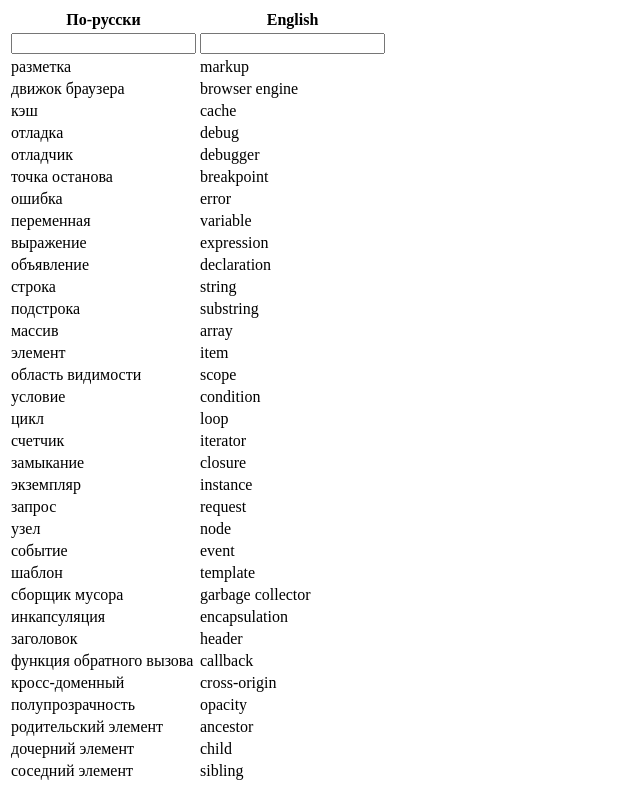
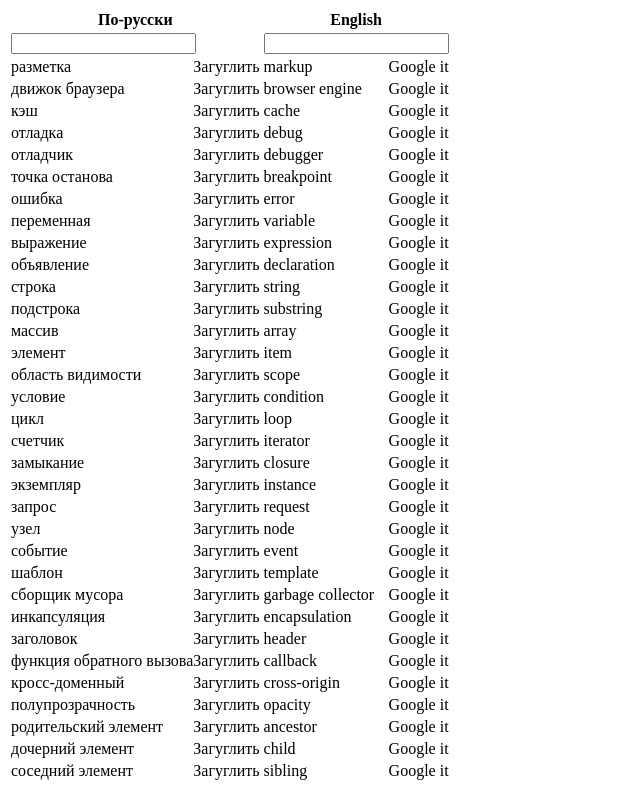
Before and after one commit to undeletable/fe-ru-en-dictionary, a plain HTML site: page index.html in a window 1280 px wide. Shown: the whole page, without its empty margins (0-640 px from the left). Drawn offline with Linux system fonts and the light colour scheme.

Commit message:
Added Google search link

```diff
--- a/script.js
+++ b/script.js
@@ -135,7 +135,7 @@
             }
         ];
         for (var i = 0, count = tableData.length, tBody = $('.dictionary > tbody'); i < count; i++) {
-            var row = '<tr><td>' + tableData[i].ru + '</td><td>' + tableData[i].en + '</td></tr>';
+            var row = '<tr><td class="ru"><span class="term">' + tableData[i].ru + '</span><span class="google">Загуглить</span></td><td class="en"><span class="term">' + tableData[i].en + '</span><span class="google">Google it</span></td></tr>';
             tBody.append(row);
         }
         $('.loading').hide();
@@ -143,5 +143,10 @@
         $('.dictionary').tablesorter({
             widgets: ['filter']
         });
+        $('.dictionary').on('click', '.google', function (event) {
+            var keyword = $(this).siblings('.term').text(),
+                url = 'http://google.com/search?q=' + keyword;
+            window.open(url, '_blank');
+        });
     });
 }(jQuery));
--- a/style.css
+++ b/style.css
@@ -1,3 +1,8 @@
 .dictionary, .filtered {
     display: none;
 }
+.google {
+    float: right;
+    content: 'Google it';
+    cursor: pointer;
+};
```
